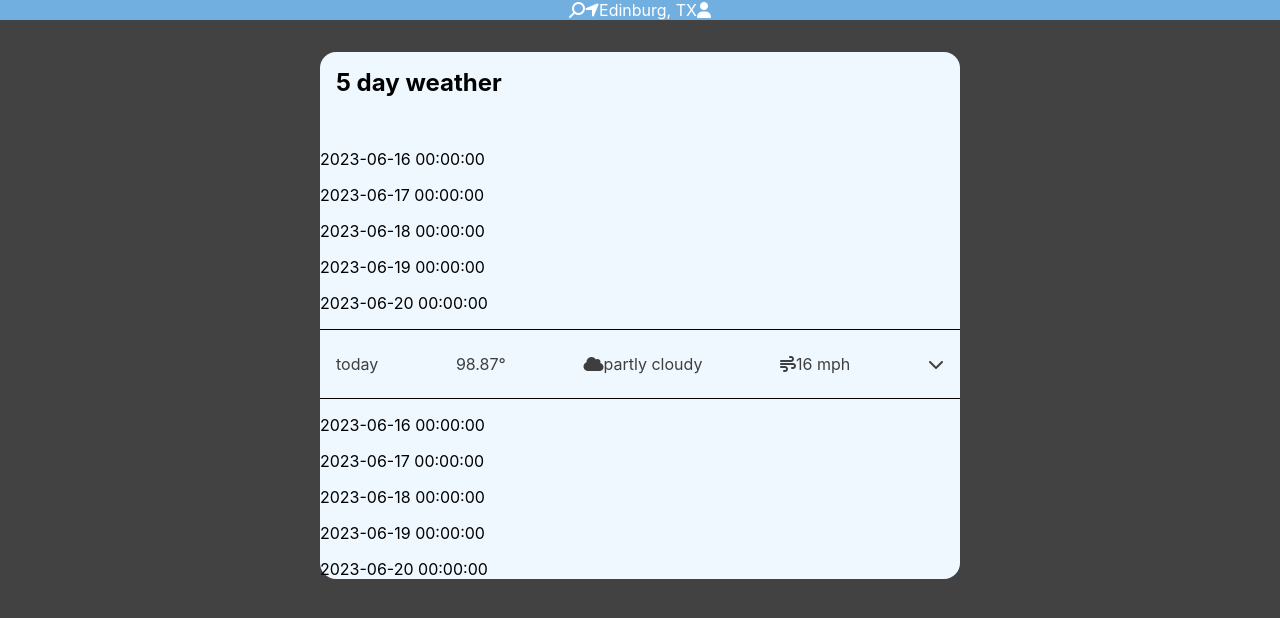
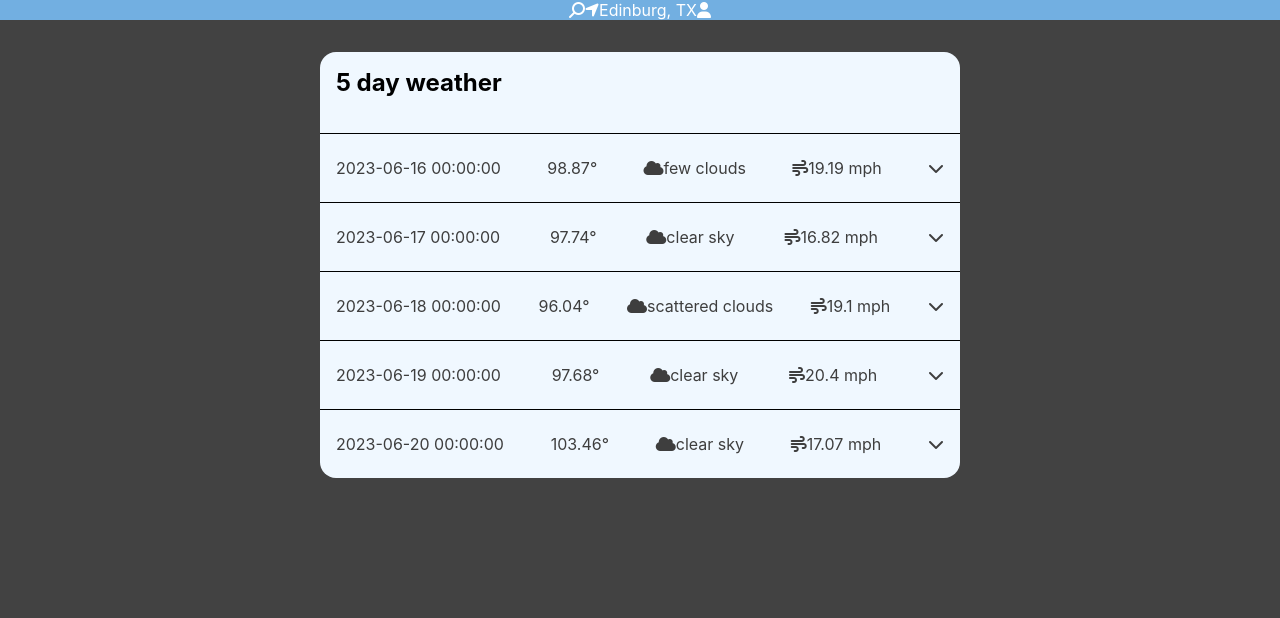
Before and after one commit to Charlie025x/Weather-App, a React (Create React App) app: page / in a window 1280 px wide. Shown: the top 618 px of the page. Built offline with nearby package versions, Linux system fonts and the light colour scheme.

Commit message:
now rendering Day components using data from call.js

```diff
--- a/src/App.css
+++ b/src/App.css
@@ -36,7 +36,6 @@ section {
 .day {
   color: rgb(62, 62, 62);
   border-top: solid black 1px;
-  border-bottom: solid black 1px;
   padding-inline: 1rem;
   padding-block: 0.5em;
   display: grid;
--- a/src/App.js
+++ b/src/App.js
@@ -24,24 +24,17 @@ function App() {
           <div className="forcast-heading">
             <h2>5 day weather</h2>
           </div>
-          {/* {edinburgWeather.list.map((data) => {
-            return <p>{data.dt_txt}</p>;
+
+          {filteredArr.map((data) => {
+            return (
+              <Day
+                date={data.dt_txt}
+                temp={data.main.temp}
+                weatherDesc={data.weather[0].description}
+                wind={data.wind.speed}
+              />
+            );
           })}
-          {edinburgWeather.list[0].dt_txt} */}
-          {filteredArr.map((data) => {
-            return <p>{data.dt_txt}</p>;
-          })}
-
-          <Day />
-          {/* filters data to show 1 weather report per day */}
-          {edinburgWeather.list
-            .filter(function (value, index, Arr) {
-              return index % 8 === 0;
-            })
-            .map((data) => {
-              return <p>{data.dt_txt}</p>;
-            })}
-          {/* ********************************************** */}
         </div>
       </section>
     </div>
--- a/src/components/Day.jsx
+++ b/src/components/Day.jsx
@@ -1,15 +1,15 @@
-const Day = () => {
+const Day = (props) => {
   return (
     <div className="day">
-      <p>today</p>
-      <p>98.87&deg;</p>
+      <p>{props.date}</p>
+      <p>{props.temp}&deg;</p>
       <div>
         <i class="fa-solid fa-cloud"></i>
-        <p>partly cloudy</p>
+        <p>{props.weatherDesc}</p>
       </div>
       <div>
         <i class="fa-solid fa-wind"></i>
-        <p>16 mph</p>
+        <p>{props.wind} mph</p>
       </div>
       <i class="fa-solid fa-chevron-down"></i>
     </div>
```
